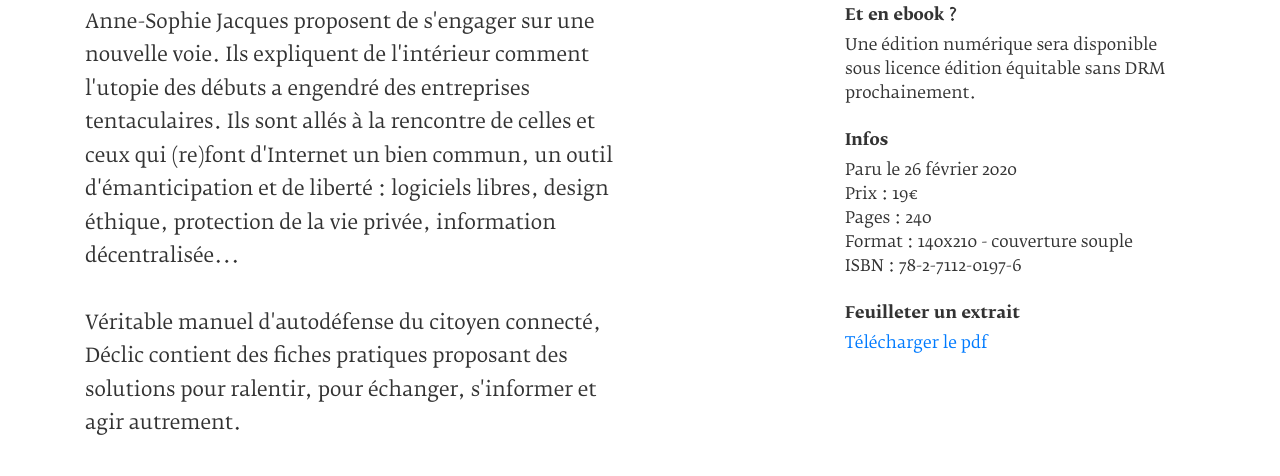
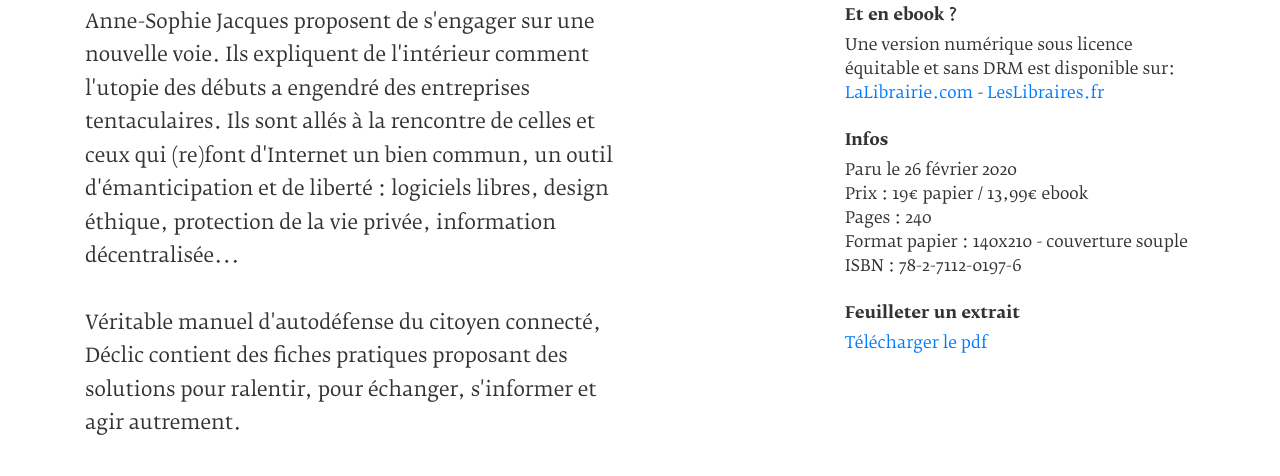
Before and after one commit to ImaCrea/Declic-LeLivre.com, a plain HTML site: page index.html in a window 1280 px wide. Shown: the part 710-1186 px from the top of the page. Drawn offline with nearby package versions, Linux system fonts and the light colour scheme.

Commit message:
update ebook

```diff
--- a/index.html
+++ b/index.html
@@ -58,13 +58,14 @@
             <a href="https://www.lalibrairie.com/livres/declic--comment-profiter-du-numerique-sans-tomber-dans-le-piege-des-geants-du-web_0-6317486_9782711201976.html">LaLibrairie.com</a> - <a href="https://www.leslibraires.fr/livre/16197242-declic-maxime-guedj-anne-sophie-jacques-les-arenes">LesLibraires.fr</a> - <a href="https://www.placedeslibraires.fr/livre/9782711201976-declic-comment-profiter-du-numerique-sans-tomber-dans-le-piege-des-geants-du-web-maxime-guedj-anne-sophie-jacques/">PlaceDesLibraires.fr</a></p>
           </p>
           <h1>Et en ebook ?</h1>
-          <p>Une édition numérique sera disponible sous licence édition équitable sans DRM prochainement.<br>
+          <p>Une version numérique sous licence équitable et sans DRM est disponible sur:<br>
+            <a href="http://numerique.lalibrairie.com/1160549/Declic.ebook">LaLibrairie.com</a> - <a href="https://www.leslibraires.fr/livre/16866715-declic-maxime-guedj-anne-sophie-jacques-les-arenes">LesLibraires.fr</a>
             </p>
           <h1>Infos</h1>
           <p>Paru le 26 février 2020<br>
-          Prix : 19€<br>
+          Prix : 19€ papier / 13,99€ ebook<br>
           Pages : 240<br>
-          Format : 140x210 - couverture souple<br>
+          Format papier : 140x210 - couverture souple<br>
           ISBN : 78-2-7112-0197-6
           </p>
           <h1>Feuilleter un extrait</h1>
```
